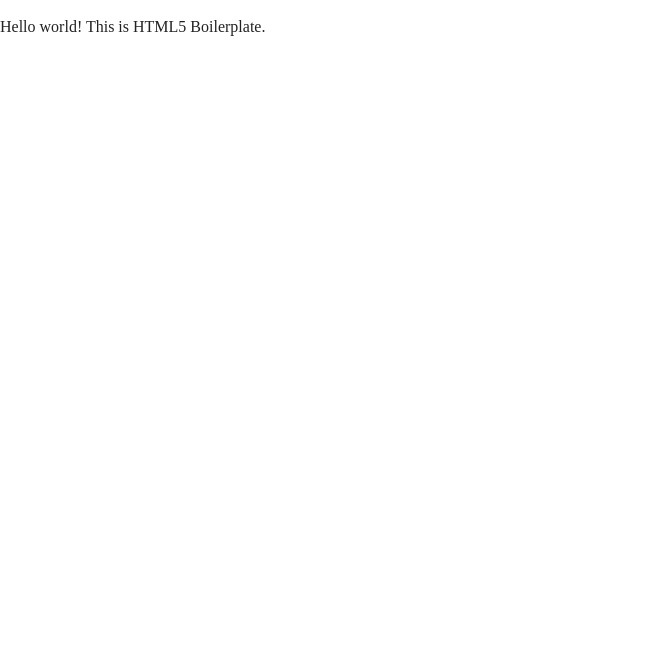
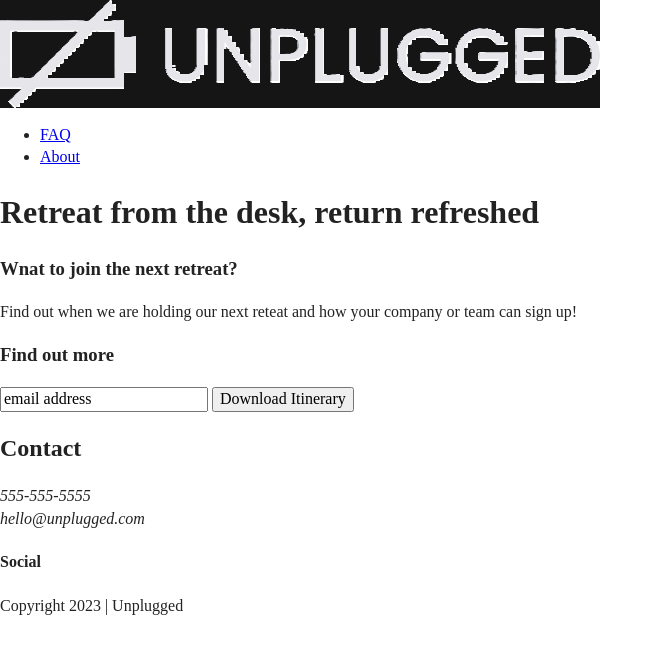
Before and after one commit to condela8/reposive-website-project, a website: page index.html in a window 1280 px wide. Shown: the whole page, without its empty margins (0-663 px from the left). Drawn offline with Linux system fonts and the light colour scheme.

Commit message:
Added codes to index.html inside header, footer, and main (section, aside)

```diff
--- a/index.html
+++ b/index.html
@@ -3,7 +3,7 @@
 
 <head>
   <meta charset="utf-8">
-  <title></title>
+  <title>Unplugged Retreat</title>
   <meta name="description" content="">
   <meta name="viewport" content="width=device-width, initial-scale=1">
 
@@ -25,7 +25,77 @@
 <body>
 
   <!-- Add your site or application content here -->
-  <p>Hello world! This is HTML5 Boilerplate.</p>
+  <header>
+    <div class="content-wrapper">
+      <a href=""><img src="img/unpluggedlogo.png" alt="unplugged logo"></a>
+      <nav>
+        <ul>
+          <li><a href="faq/index.html" rel="noopener">FAQ</a></li>
+          <li><a href="about/index.html" rel="noopener">About</a></li>
+        </ul>
+      </nav>
+
+    </div>
+
+  </header>
+  <main>
+    <section>
+      <div class="content-wrapper">
+        <h1> Retreat from the desk, return refreshed</h1>
+      </div>
+    </section>
+    <aside>
+      <div class="content-wrapper">
+        <h3>Wnat to join the next retreat?</h3>
+        <p>
+          Find out when we are holding our next reteat and how your company or
+          team can sign up!
+        </p>
+        <h3>Find out more</h3>
+        <div class="sign-up">
+          <input type="text" name="name" value="email address">
+          <input type="button" value="Download Itinerary">
+        </div>
+      </div>
+    </aside>
+  </main>
+  <footer>
+    <div class="content-wrapper">
+      <div class="footer-content">
+        <div class="contact">
+          <h2>Contact</h2>
+          <address>
+            <p>
+              555-555-5555<br>
+              hello@unplugged.com
+            </p>
+          </address>
+        </div>
+        <div class="social">
+          <h4>Social</h4>
+        <div class="social-icons">
+          <p>
+            <a href="f" target="_blank" rel="noopener"></a>
+          </p>
+          <p>
+            <a href="t" target="_blank" rel="noopener"></a>
+          </p>
+          <p>
+            <a href="i" target="_blank" rel="noopener"></a>
+          </p>
+
+        </div>
+
+        </div>
+      </div>
+      <div class="copyright">
+        <p>
+          Copyright 2023 | Unplugged
+        </p>
+      </div>
+    </div>
+
+  </footer>
   <script src="../js/vendor/modernizr-3.11.2.min.js"></script>
   <script src="../js/plugins.js"></script>
   <script src="../js/main.js"></script>
```
Also changed, not shown: img/unpluggedlogo.png (added).
